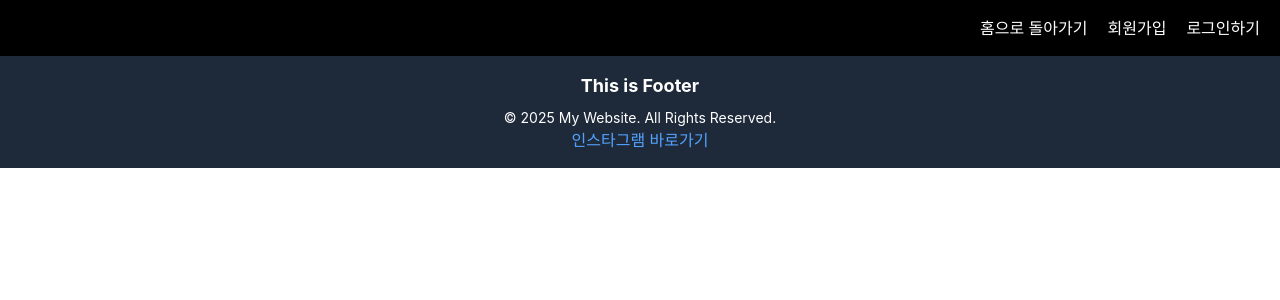
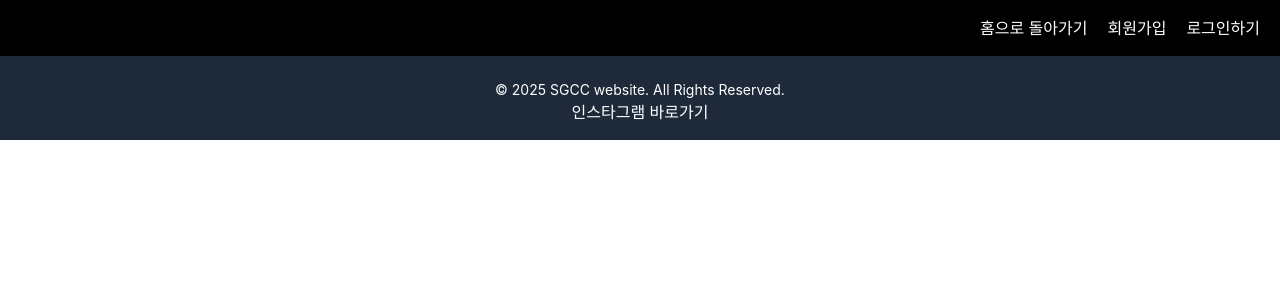
Before and after one commit to SogangComputerClub/sgcc-frontend, a React (Vite) app: page / in a window 1280 px wide. Shown: the top 300 px of the page. Built offline with nearby package versions, Linux system fonts and the light colour scheme.

Commit message:
fixed. footer changed

```diff
--- a/src/components/footer.jsx
+++ b/src/components/footer.jsx
@@ -4,13 +4,12 @@ const Footer = () => {
     return (
         <footer className="bg-gray-800 text-white py-4">
             <div className="container mx-auto text-center">
-                <h1 className="text-lg font-bold">This is Footer</h1>
-                <p className="text-sm mt-2">© 2025 My Website. All Rights Reserved.</p>
+                <p className="text-sm mt-2">© 2025 SGCC website. All Rights Reserved.</p>
                 <a
-                    href="https://www.instagram.com/your_instagram_page"
+                    href="https://www.instagram.com/sgcc_sogang/"
                     target="_blank"
                     rel="noopener noreferrer"
-                    className="text-blue-400 hover:underline"
+                    className="text-white hover:text-gray-400"
                 >
                     인스타그램 바로가기
                 </a>
```
